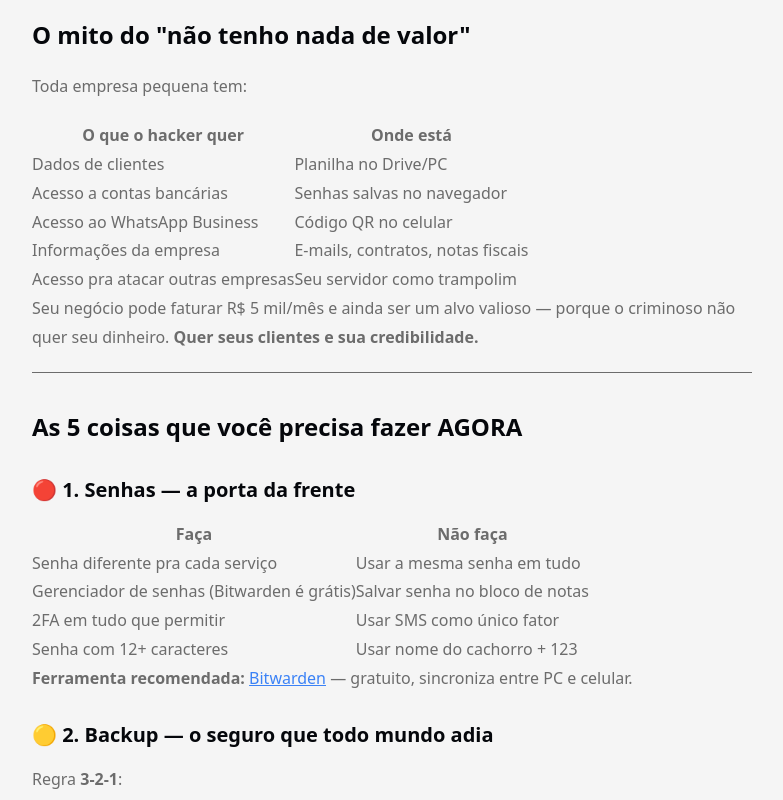
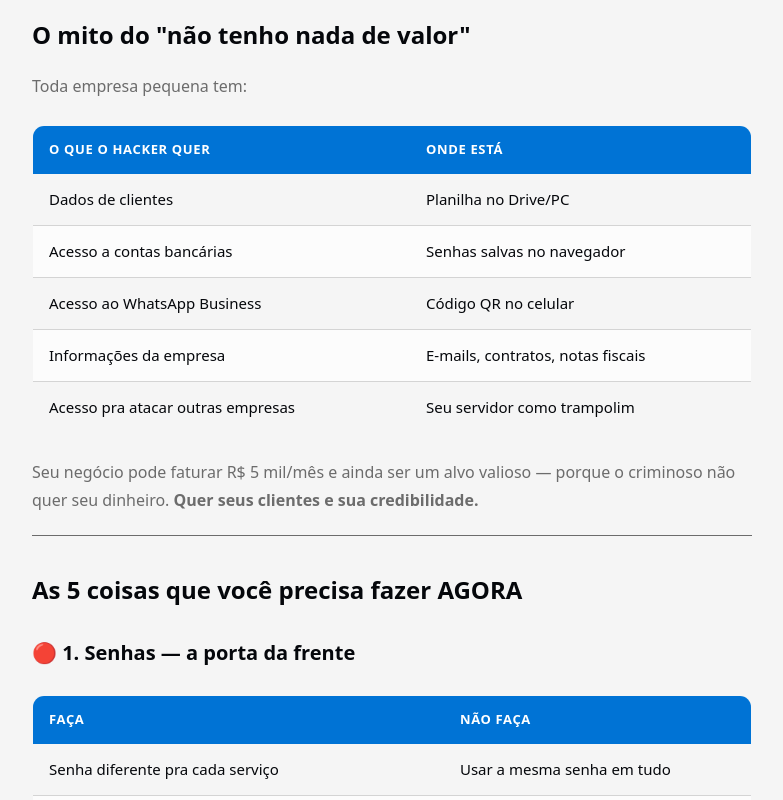
Before and after one commit to andrehs-dev/ah-digital-blog, a Next.js app: page /post/seguranca-digital-pequenos-negocios in a window 1280 px wide. Shown: the part 1040-1840 px from the top of the page, without its empty margins (240-1023 px from the left). Built offline with nearby package versions, Linux system fonts and the light colour scheme.

Commit message:
style: adiciona estilização de tabelas no blog

```diff
--- a/src/app/globals.css
+++ b/src/app/globals.css
@@ -72,3 +72,49 @@ body {
 .prose code { background: var(--theme-code-bg); padding: 0.2rem 0.4rem; border-radius: 0.375rem; font-size: 0.875rem; }
 .prose pre { background: var(--theme-pre-bg); border: 1px solid var(--theme-border); border-radius: 0.75rem; padding: 1.25rem; overflow-x: auto; margin: 1.5rem 0; }
 .prose pre code { background: none; padding: 0; }
+
+/* ===== TABELAS ===== */
+.prose table {
+  width: 100%;
+  border-collapse: collapse;
+  margin: 1.5rem 0;
+  font-size: 0.9375rem;
+  border: 1px solid var(--theme-border);
+  border-radius: 0.75rem;
+  overflow: hidden;
+}
+
+.prose thead {
+  background: var(--theme-primary);
+  color: white;
+}
+
+.prose thead tr th {
+  padding: 0.75rem 1rem;
+  text-align: left;
+  font-weight: 600;
+  font-size: 0.8125rem;
+  text-transform: uppercase;
+  letter-spacing: 0.05em;
+}
+
+.prose tbody tr {
+  border-bottom: 1px solid var(--theme-border);
+}
+
+.prose tbody tr:nth-child(even) {
+  background: var(--theme-card);
+}
+
+.prose tbody tr:hover {
+  background: var(--theme-card-hover);
+}
+
+.prose tbody tr:last-child {
+  border-bottom: none;
+}
+
+.prose td {
+  padding: 0.75rem 1rem;
+  color: var(--theme-fg);
+}
```
